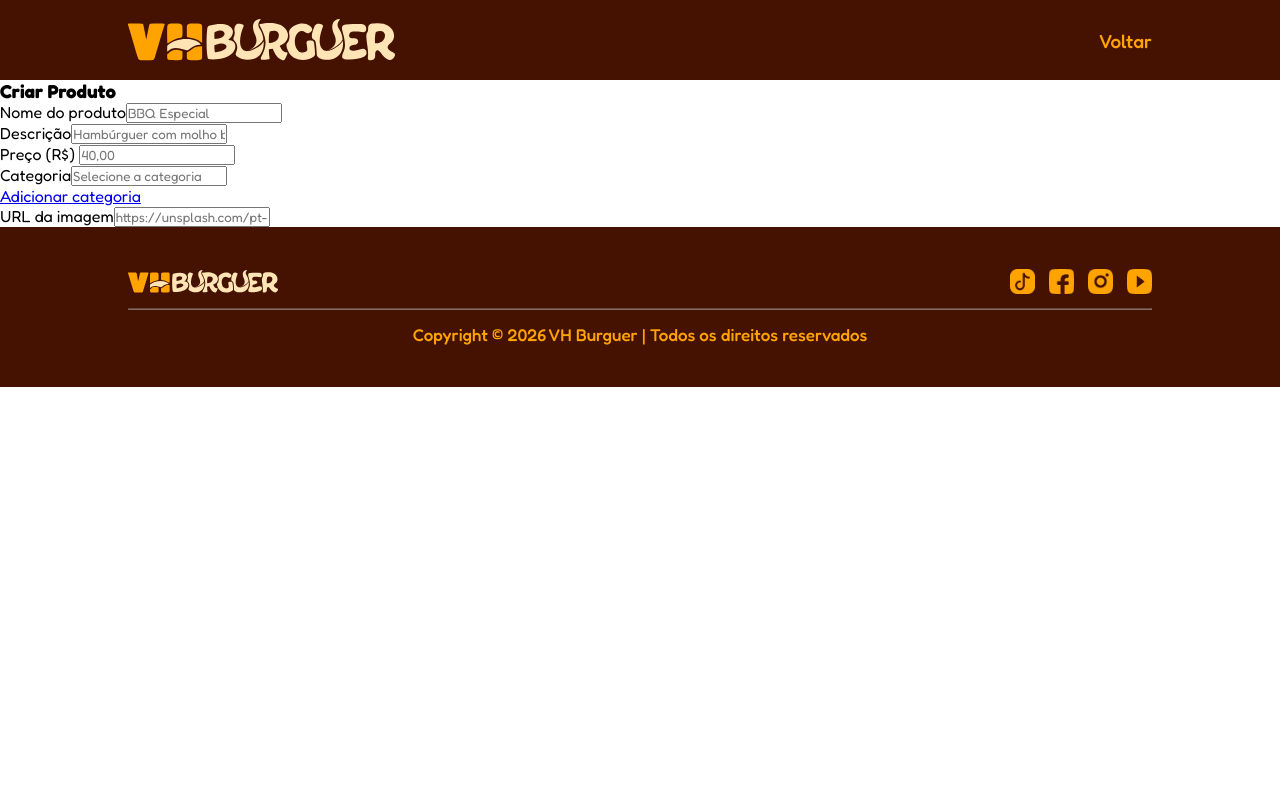
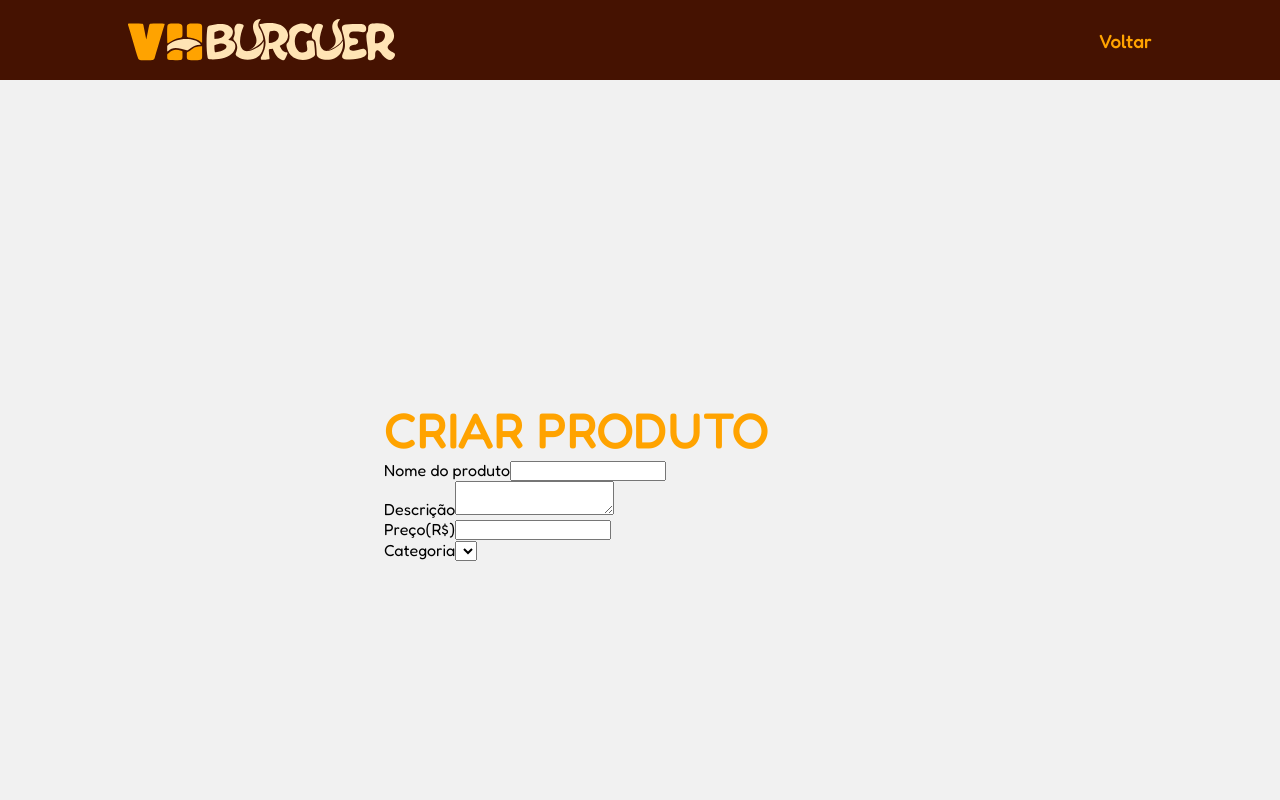
Before and after one commit to rafahahon/NextJS-VHBurguer, a Next.js app: page /produto in a window 1280 px wide. Shown: the top 800 px of the page. Built offline with nearby package versions, Linux system fonts and the light colour scheme.

Commit message:
:books: Iniciando as configurações para consumo da Api

```diff
--- a/package.json
+++ b/package.json
@@ -9,6 +9,7 @@
     "lint": "eslint"
   },
   "dependencies": {
+    "axios": "^1.15.2",
     "next": "16.2.3",
     "react": "19.2.4",
     "react-dom": "19.2.4"
--- /dev/null
+++ b/src/pages/api/api.ts
@@ -0,0 +1,13 @@
+import axios from "axios";
+
+// constante com o endereço da api consumida
+const apiLocal = "https://localhost:7105/"; // barra obrigatória, pra servir com todos os caminhos da api
+
+// criada no caso da api estar na nuvem
+const apiRemota = "";
+
+// criar um endereço da api dentro do axios
+// identificador da api
+export const api = axios.create({
+    baseURL: apiLocal
+})
--- a/src/pages/home/index.tsx
+++ b/src/pages/home/index.tsx
@@ -2,6 +2,7 @@ import Header from "@/components/header/header"
 import Footer from "@/components/footer/footer"
 import styles from "./home.module.css"
 import ListaProduto from "@/components/lista-produto/lista-produto";
+
 //ESTRUTURA PADRÃO!
 const Home = () => {
     return (
--- a/src/pages/produto/index.tsx
+++ b/src/pages/produto/index.tsx
@@ -7,32 +7,34 @@ const Produto = () => {
     return (
         <>
             <SubHeader />
-            <main className={styles.main_detalhes}>
-                <section className={`${styles.detalhes} layout_guide`}>
-                    <article className={styles.card_detalhes} aria-label="Card de detalhes do produto">
-                        <h1 id="titulo-produto" className={styles.produto_titulo}>Criar Produto</h1>
-                        <div className={styles.card_produto}>
+            <main className={styles.main_produto}>
+                <section className={`${styles.produto} layout_guide`}>
+                    <div className={styles.formulario_produto}>
+                        <h1>Criar Produto</h1>
+                        <form>
+                            <div className={styles.campo_form}>
                                 <label htmlFor="">Nome do produto</label>
-                            <input type="text" name="nomeProduto" placeholder="BBQ Especial" required />
+                                <input type="text" />
                             </div>
-                        <div className={styles.card_produto}>
+                            <div className={styles.campo_form}>
                                 <label htmlFor="">Descrição</label>
-                            <input type="text" name="descricao" placeholder="Hambúrguer com molho barbecue defumado com cebola caramelizada." required />
+                                <textarea></textarea>
                             </div>
-                        <div className={styles.card_produto}>
-                            <label htmlFor="">Preço (R$) </label>
-                            <input type="text" name="preco" placeholder="40,00" required />
+                            <div className={styles.campo_form}>
+                            <label htmlFor="">Preço(R$)</label>
+                            <input type="text" />
                             </div>
-                        <div className={styles.card_produto}>
+                            <div className={styles.campo_form}>
                                 <label htmlFor="">Categoria</label>
-                            <input type="text" name="categoria" placeholder="Selecione a categoria" required />
+                                <select>
+                                    <option value=""></option>
+                                    <option value=""></option>
+                                    <option value=""></option>
+                                    <option value=""></option>
+                                </select>
                             </div>
-                        <Link href="/categoria">Adicionar categoria</Link>
-                        <div className={styles.card_produto}>
-                            <label htmlFor="">URL da imagem</label>
-                            <input type="text" name="imagem" placeholder="https://unsplash.com/pt-br/fotografias/cheseburger-de-" required />
+                        </form>
                     </div>
-                    </article>
                 </section>
             </main>
             <Footer />
--- a/src/pages/produto/produto.module.css
+++ b/src/pages/produto/produto.module.css
@@ -0,0 +1,33 @@
+.produto {
+    display: flex;
+    justify-content: center;
+}
+
+.main_produto {
+    background-color: var(--fundo-claro);
+    display: flex;
+    flex-direction: column;
+    justify-content: center;
+    align-items: center;
+    min-height: 100vh;
+    height: 100%;
+}
+
+.formulario_produto {
+    width: 50%;
+    display: flex;
+    flex-direction: column;
+    justify-content: space-evenly;
+}
+
+.formulario_produto h1 {
+    color: var(--laranja-destaque);
+    font-size: var(--tamanho-subtitulo);
+    font-weight: 500;
+    text-transform: uppercase;
+}
+
+.formulario_produto form {
+    display: flex;
+    flex-direction: column;
+}
```
Also changed, not shown: src/pages/api/authService.ts (added, +19 -0 lines), src/pages/login/index.tsx (+26 -3 lines), 1 other file (tests, documents, lock files or other folders). Lines whose indentation alone changed are shown as unchanged.
